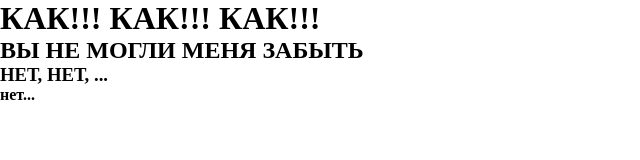
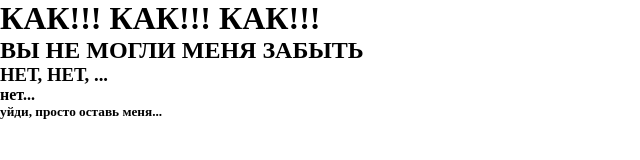
Before and after one commit to EMPTY032/first-project, a plain HTML site: page index.html in a window 1280 px wide. Shown: the whole page, without its empty margins (0-640 px from the left). Drawn offline with Linux system fonts and the light colour scheme.

Commit message:
Добавил заголовок 5 уровня

```diff
--- a/index.html
+++ b/index.html
@@ -11,5 +11,6 @@
   <h2>ВЫ НЕ МОГЛИ МЕНЯ ЗАБЫТЬ</h2>
   <h3>НЕТ, НЕТ, ...</h3>
   <h4>нет...</h4>
+  <h5>уйди, просто оставь меня...</h5>
 </body>
 </html>
```
